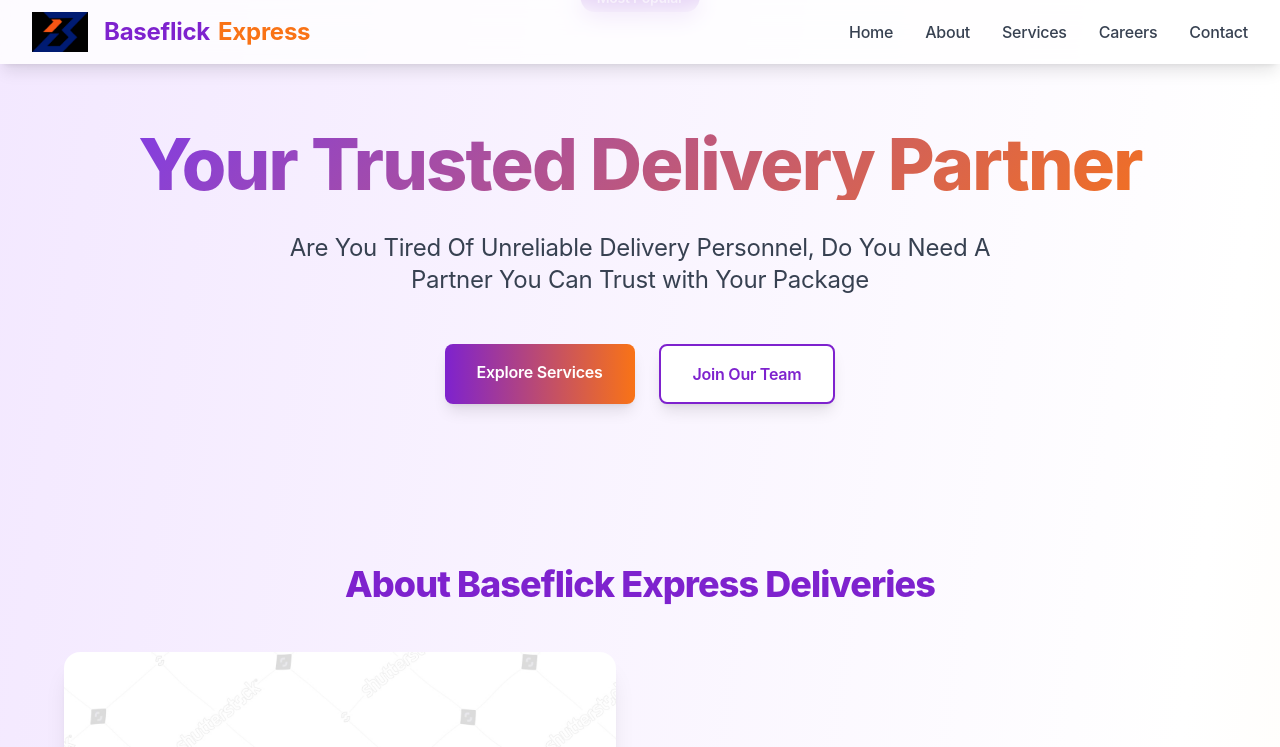
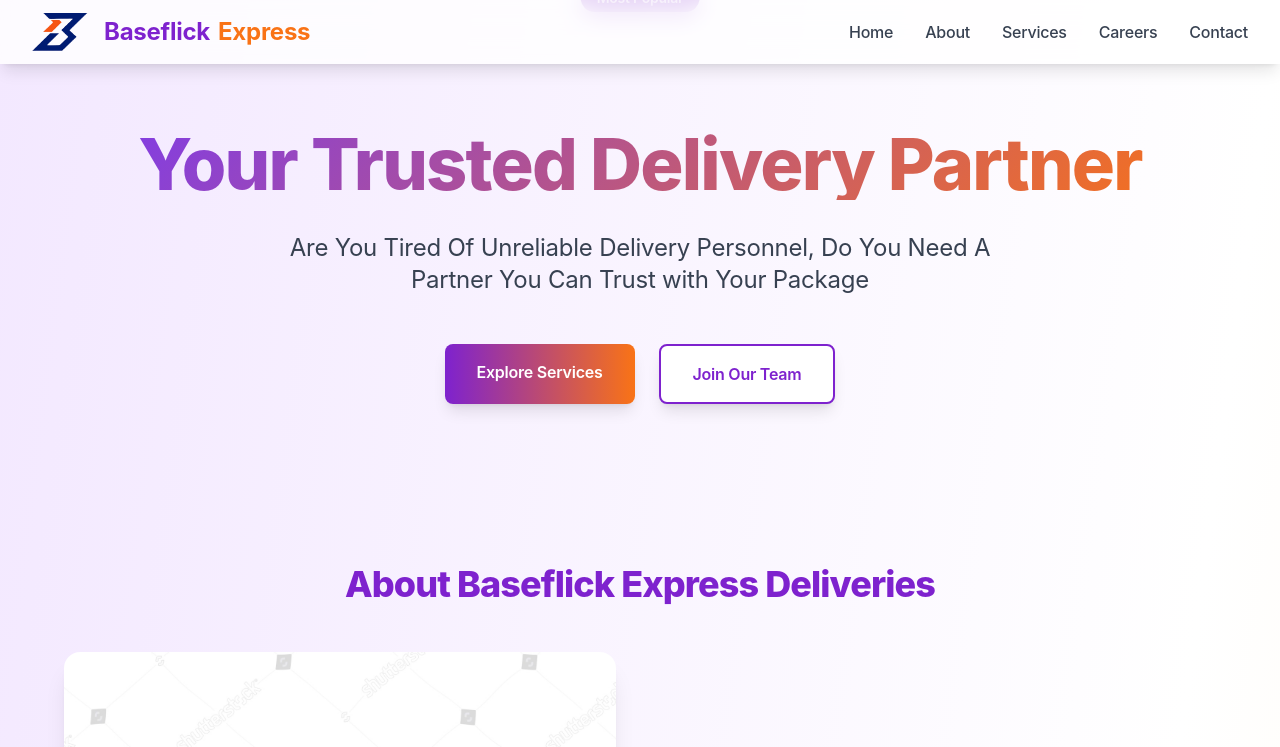
Before and after one commit to ObuliAbraham/baseflick-delivery, a website: page index.html in a window 1280 px wide. Shown: the top 747 px of the page. Drawn offline with nearby package versions, Linux system fonts and the light colour scheme; a web font is replaced by a local one.

Commit message:
Update index.html

```diff
--- a/index.html
+++ b/index.html
@@ -183,7 +183,7 @@
       <div class="flex justify-between h-16">
         <div class="flex items-center">
           <a href="#" class="flex-shrink-0 flex items-center gap-2">
-            <img src="images/logoo.jpeg" alt="Baseflick Express Logo" class="h-14 w-14 object-contain mr-2" />
+            <img src="images/logo.png" alt="Baseflick Express Logo" class="h-14 w-14 object-contain mr-2" />
             <span class="text-2xl font-bold text-purple-700">Baseflick</span>
             <span class="text-2xl font-bold text-orange-500">Express</span>
           </a>
```
